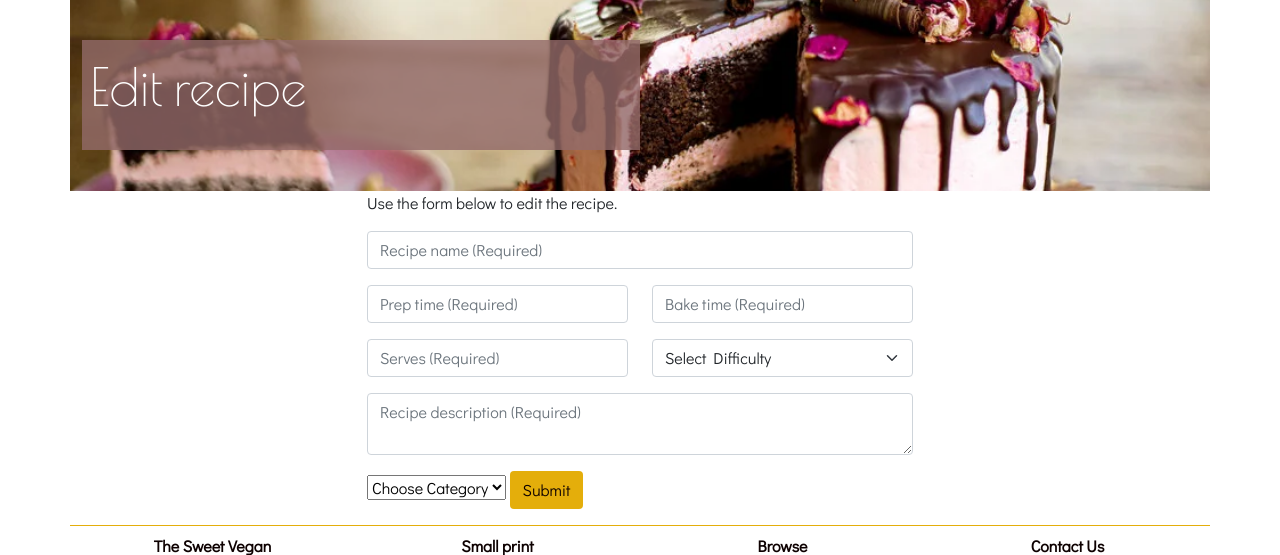
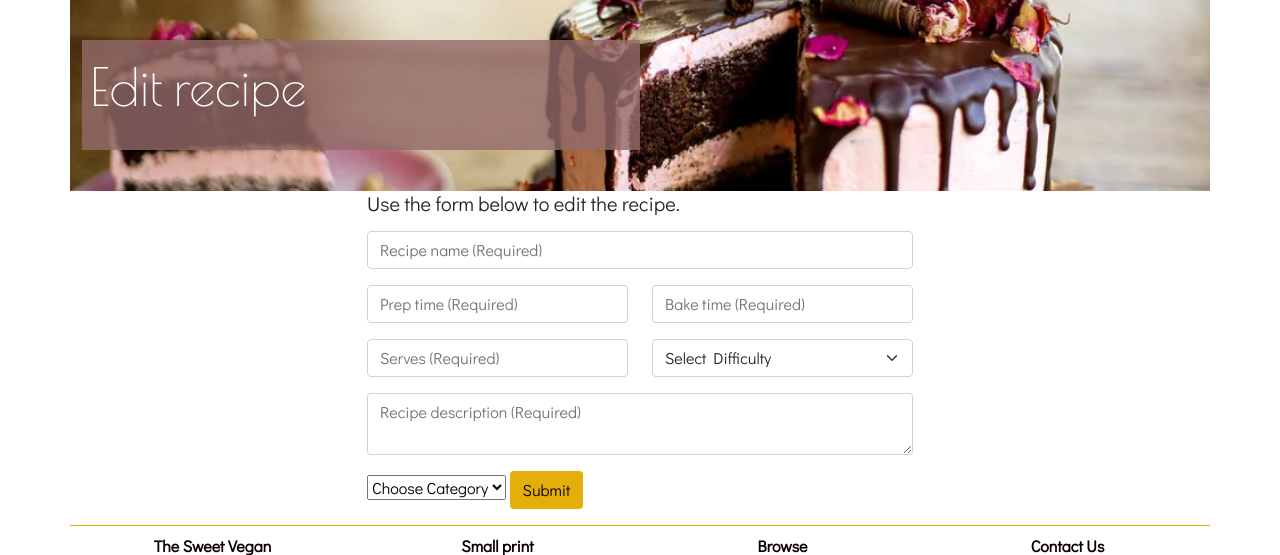
Before and after one commit to mattgriffindev/filfthy-gorgeous-vegan, a Flask app: template cakebox/templates/edit_recipe.html in a window 1280 px wide. Shown: the part 81-636 px from the top of the page. Run offline with Flask 2, Linux system fonts and the light colour scheme; the template is opened without the code that fills it, so the values that code supplies are empty; some libraries are stand-ins or nearby versions; some web fonts are replaced.

Commit message:
Edit edit_recipe.html: add h5 heading

```diff
--- a/cakebox/templates/edit_recipe.html
+++ b/cakebox/templates/edit_recipe.html
@@ -29,7 +29,7 @@
             <div class="col-12 col-md-6">
             <form method="POST" class="contact-form" action="{{ url_for('edit_recipe', recipe_id=recipe._id) }}"
                 novalidate>
-                <p>Use the form below to edit the recipe.</p>
+                <h5 class="mb-3">Use the form below to edit the recipe.</h5>
                 <div class="mb-3">
                     <input type="text" class="form-control validate" value="{{ recipe.recipe_name}}" name="recipe_name"
                         id="recipe_name" placeholder="Recipe name (Required)" maxlength="50" required>
```
